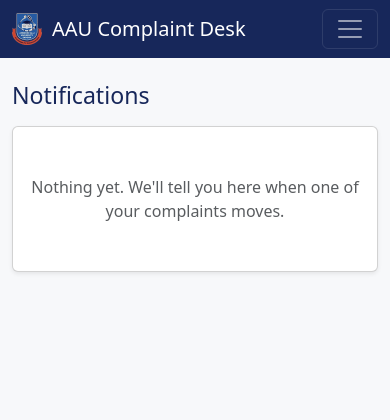
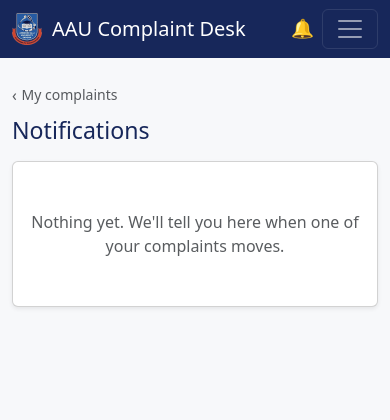
Before and after one commit to directorlagbajaweb/complain-system, a Django app: page /notifications/ in a window 390 px wide. Shown: the top 420 px of the page. Run offline with Django 5.2, Linux system fonts and the light colour scheme; the visitor is signed in with stand-in values (Sample User, id 1); data that the repository does not hold is empty; some libraries are stand-ins or nearby versions.

Commit message:
Pass 2: mobile nav, bell placement, back links

```diff
--- a/static/css/site.css
+++ b/static/css/site.css
@@ -167,6 +167,66 @@ main {
     }
 }
 
+/* The bell-and-hamburger group sits outside the collapse, which is what keeps
+   the unread count on screen when the menu is shut. Below md the navbar's own
+   flex container is `justify-content: space-between` and wraps, so this lands
+   at the right-hand end of the top row on its own.
+ *
+ * From md up the group has to move to the far side of the menu, or the bell
+ * would sit against the brand on the left. Bootstrap lets .navbar-collapse
+ * keep `flex-grow: 1` at that width, and a growing sibling eats the free space
+ * an auto margin would otherwise take — so the grow is dropped first and the
+ * margin does the pushing. That restores the original left-to-right order:
+ * notifications, name, Log out. */
+@media (min-width: 768px) {
+    .navbar-aau .navbar-collapse {
+        flex-grow: 0;
+    }
+
+    .navbar-aau .navbar-actions {
+        margin-left: auto;
+    }
+}
+
+/* The bell glyph stands in for the word "Notifications" on a phone. Bumped up
+   a little because an emoji at body size next to a badge reads as a smudge. */
+.navbar-bell {
+    font-size: 1.15rem;
+    line-height: 1;
+}
+
+/* The link back to a page's parent, above the heading. A link rather than a
+   button, because it navigates and changes nothing — and buttons alongside a
+   heading read as the page's actions, which this is not.
+ *
+ * Muted at rest so it does not compete with the heading underneath it, and it
+ * takes the link colour on hover to confirm it is one. */
+.back-link {
+    display: inline-block;
+    margin-bottom: 0.75rem;
+    font-size: 0.875rem;
+    color: var(--bs-secondary-color);
+    text-decoration: none;
+}
+
+.back-link:hover,
+.back-link:focus-visible {
+    color: var(--aau-blue);
+    text-decoration: underline;
+}
+
+/* The chevron. Nudged up by a hair because the glyph sits low in its line box
+   next to lower-case text, and given a fixed gap rather than a space so the
+   underline on hover does not stretch out to meet it. */
+.back-link-chevron {
+    margin-right: 0.3rem;
+    font-size: 1.1em;
+    line-height: 1;
+    vertical-align: -0.05em;
+    text-decoration: none;
+    display: inline-block;
+}
+
 /* The box a Chart.js canvas draws into.
  *
  * A responsive chart takes its size from its container, so the height has to
--- a/templates/base.html
+++ b/templates/base.html
@@ -43,43 +43,60 @@
 
       {# The navbar only has something in it once somebody is signed in. #}
       {% if user.is_authenticated %}
-        <button class="navbar-toggler" type="button" data-bs-toggle="collapse"
-                data-bs-target="#navbarMain" aria-controls="navbarMain"
-                aria-expanded="false" aria-label="Toggle navigation">
-          <span class="navbar-toggler-icon"></span>
-        </button>
-
-        <div class="collapse navbar-collapse justify-content-end" id="navbarMain">
-          <ul class="navbar-nav align-items-md-center">
 
         {% comment %}
-              The notification bell. `unread_notification_count` is put into
-              every template by complaints/context_processors.py, because this
-              sits on every page and no single view could supply it.
+          The bell and the hamburger, together and OUTSIDE the collapse.
 
-              The count is only rendered when it is above zero — a badge
-              reading "0" is noise that trains people to ignore the badge.
+          The bell has to be out here. Its whole job is the unread count, and
+          a count that only appears once you have opened the menu is a count
+          you will not know to go looking for. The menu items behind the
+          hamburger are things you go to deliberately — your own name, Log out
+          — so those can stay collapsed.
+
+          At md and up the toggler is hidden by Bootstrap and site.css pushes
+          this group right, so the order across the bar stays what it was
+          before the split: notifications, then who you are, then Log out.
         {% endcomment %}
-            <li class="nav-item">
-              <a class="nav-link position-relative me-md-3"
+        <div class="navbar-actions d-flex align-items-center">
+
+          {% comment %}
+            `unread_notification_count` is put into every template by
+            complaints/context_processors.py, because this sits on every page
+            and no single view could supply it.
+
+            The count is only rendered when it is above zero — a badge reading
+            "0" is noise that trains people to ignore the badge.
+          {% endcomment %}
+          <a class="nav-link position-relative"
              href="{% url 'notification_list' %}"
              aria-label="Notifications{% if unread_notification_count %} ({{ unread_notification_count }} unread){% endif %}">
-                Notifications
+            {# The word is for wide screens; the bell carries it on a phone. #}
+            <span class="d-none d-md-inline">Notifications</span>
+            <span class="navbar-bell d-md-none" aria-hidden="true">&#128276;</span>
             {% if unread_notification_count %}
               <span class="badge rounded-pill text-bg-danger ms-1">
                 {{ unread_notification_count }}
               </span>
             {% endif %}
           </a>
-            </li>
 
-            <li class="nav-item">
+          <button class="navbar-toggler ms-2" type="button"
+                  data-bs-toggle="collapse" data-bs-target="#navbarMain"
+                  aria-controls="navbarMain" aria-expanded="false"
+                  aria-label="Toggle navigation">
+            <span class="navbar-toggler-icon"></span>
+          </button>
+        </div>
+
+        <div class="collapse navbar-collapse justify-content-end" id="navbarMain">
+          <ul class="navbar-nav align-items-md-center">
+            <li class="nav-item py-2 py-md-0">
               <span class="navbar-text me-md-3">
                 {{ user.full_name }}
                 <span class="badge text-bg-secondary ms-1">{{ user.get_role_display }}</span>
               </span>
             </li>
-            <li class="nav-item">
+            <li class="nav-item pb-2 pb-md-0">
               {% comment %}
                 A form, not a link: logging out changes state, so it has to be a
                 POST. See the comment on logout_view for what a GET would let
--- a/templates/complaints/notification_list.html
+++ b/templates/complaints/notification_list.html
@@ -5,6 +5,24 @@
 {% block content %}
 <div class="row justify-content-center">
   <div class="col-lg-8">
+
+    {% comment %}
+      Back to whichever of the three dashboards this person came from.
+
+      The href is the site root rather than one of the three URLs directly.
+      root_view already redirects to home_url_for(user), so pointing at it
+      keeps the "which home does this role have" rule in the one place that
+      owns it — the template only has to pick the wording, and cannot drift
+      from the routing the way a hard-coded URL per role would.
+    {% endcomment %}
+    {% url 'root' as home_url %}
+    {% if user.role == 'admin' %}
+      {% include 'partials/_back_link.html' with url=home_url label="Dashboard" %}
+    {% elif user.role == 'handler' %}
+      {% include 'partials/_back_link.html' with url=home_url label="Complaint queue" %}
+    {% else %}
+      {% include 'partials/_back_link.html' with url=home_url label="My complaints" %}
+    {% endif %}
 
     <h1 class="h3 mb-3">Notifications</h1>
 
--- /dev/null
+++ b/templates/partials/_back_link.html
@@ -0,0 +1,19 @@
+{% comment %}
+  The link back to a page's parent. Used as:
+    {% templatetag openblock %} include 'partials/_back_link.html' with url=... label="My complaints" {% templatetag closeblock %}
+
+  A back link rather than a breadcrumb trail. Every page that has a parent
+  here has exactly one, and it is one level up — so a trail spends a line to
+  say "Parent / This page" when the second half is already the heading two
+  lines below it. The single link says the same thing and reads as something
+  you can press, which on a phone is the point.
+
+  The chevron is a character rather than an icon font or an SVG: the project
+  ships no icon set, and one glyph is not a reason to start.
+
+  aria-hidden on the chevron because "less-than sign My complaints" is not
+  what a screen reader should say. The link text carries the meaning.
+{% endcomment %}
+<a class="back-link" href="{{ url }}">
+  <span class="back-link-chevron" aria-hidden="true">&lsaquo;</span>{{ label }}
+</a>
```
Also changed, not shown: templates/admin/complaint_list.html (+2 -6 lines), templates/complaints/complaint_detail.html (+2 -6 lines), templates/complaints/complaint_form.html (+2 -6 lines), templates/handler/queue_detail.html (+2 -6 lines). Lines whose indentation alone changed are shown as unchanged.
